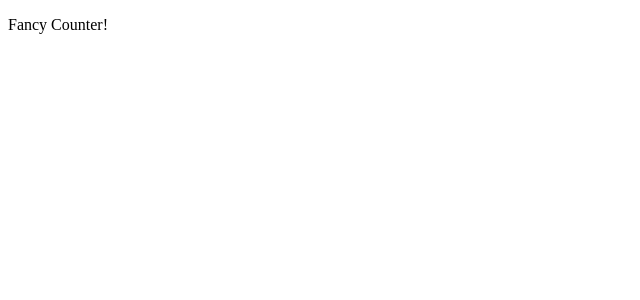
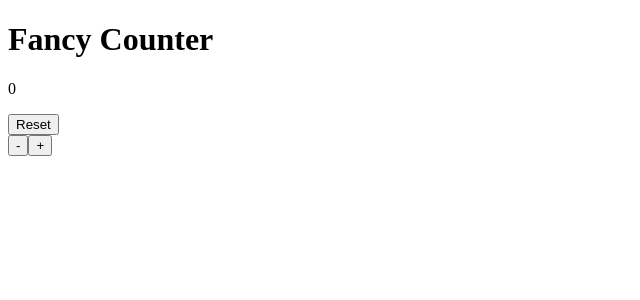
Before and after one commit to Harry-Leepz/counter, a React (Vite) app: page / in a window 1280 px wide. Shown: the top 300 px of the page, without its empty margins (0-640 px from the left). Built offline with nearby package versions, Linux system fonts and the light colour scheme.

Commit message:
Add component files for the project

```diff
--- a/src/App.jsx
+++ b/src/App.jsx
@@ -1,5 +1,11 @@
+import Card from "./components/Card";
+
 function App() {
-  return <p>Fancy Counter!</p>;
+  return (
+    <main>
+      <Card />
+    </main>
+  );
 }
 
 export default App;
--- /dev/null
+++ b/src/components/Card.jsx
@@ -0,0 +1,15 @@
+import Count from "./Count";
+import CountButtons from "./CountButtons";
+import ResetButton from "./ResetButton";
+import Title from "./Title";
+
+export default function Card() {
+  return (
+    <div>
+      <Title />
+      <Count />
+      <ResetButton />
+      <CountButtons />
+    </div>
+  );
+}
--- /dev/null
+++ b/src/components/Count.jsx
@@ -0,0 +1,5 @@
+function Count() {
+  return <p>0</p>;
+}
+
+export default Count;
--- /dev/null
+++ b/src/components/CountButtons.jsx
@@ -0,0 +1,10 @@
+const CountButtons = () => {
+  return (
+    <div>
+      <button>-</button>
+      <button>+</button>
+    </div>
+  );
+};
+
+export default CountButtons;
--- /dev/null
+++ b/src/components/ResetButton.jsx
@@ -0,0 +1,5 @@
+function ResetButton() {
+  return <button>Reset</button>;
+}
+
+export default ResetButton;
--- /dev/null
+++ b/src/components/Title.jsx
@@ -0,0 +1,5 @@
+function Title() {
+  return <h1>Fancy Counter</h1>;
+}
+
+export default Title;
```
